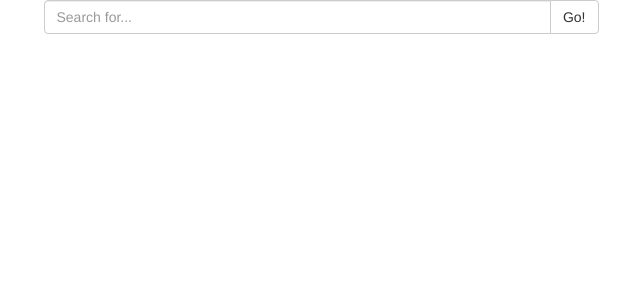
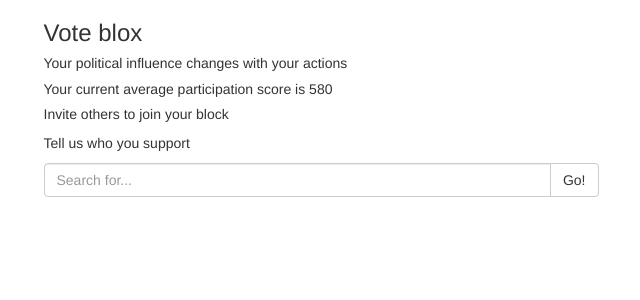
Before and after one commit to kirimaks/fetch_pages, a Flask app: page /tweets in a window 1280 px wide. Shown: the top 300 px of the page, without its empty margins (319-959 px from the left). Run offline with Flask 2, Linux system fonts and the light colour scheme; some libraries are stand-ins or nearby versions.

Commit message:
add header to tweets template

```diff
--- a/back-end/templates/tweets.html
+++ b/back-end/templates/tweets.html
@@ -47,6 +47,12 @@
     <div class="container">
         <div class="row">
             <div class="col-md-6 col-md-offset-3">
+                <h3>Vote blox</h3>
+                <h5>Your political influence changes with your actions</h5>
+                <h5>Your current average participation score is 580</h5>
+                <h5>Invite others to join your block</h5>
+                <p>Tell us who you support</p>
+
                 <form method="get" action="">
                     <div class="input-group">
                         <input type="text" class="form-control" name="name" placeholder="Search for...">
```
